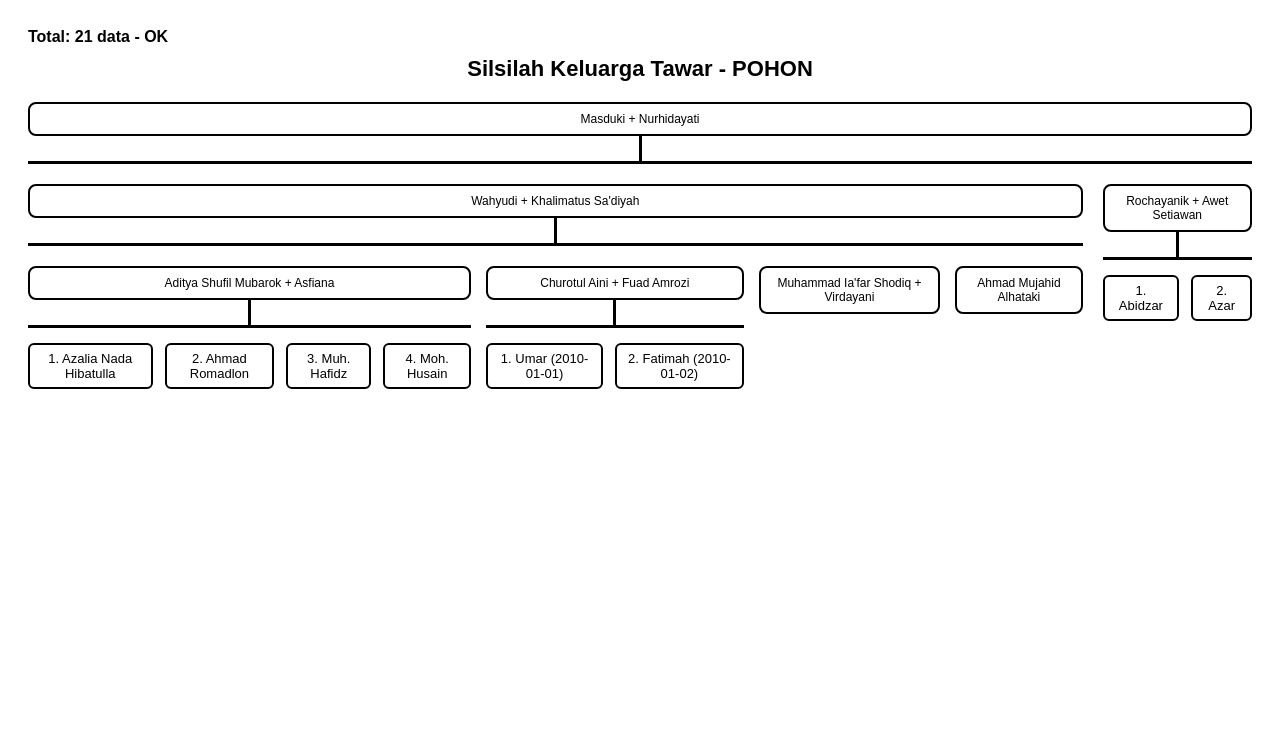
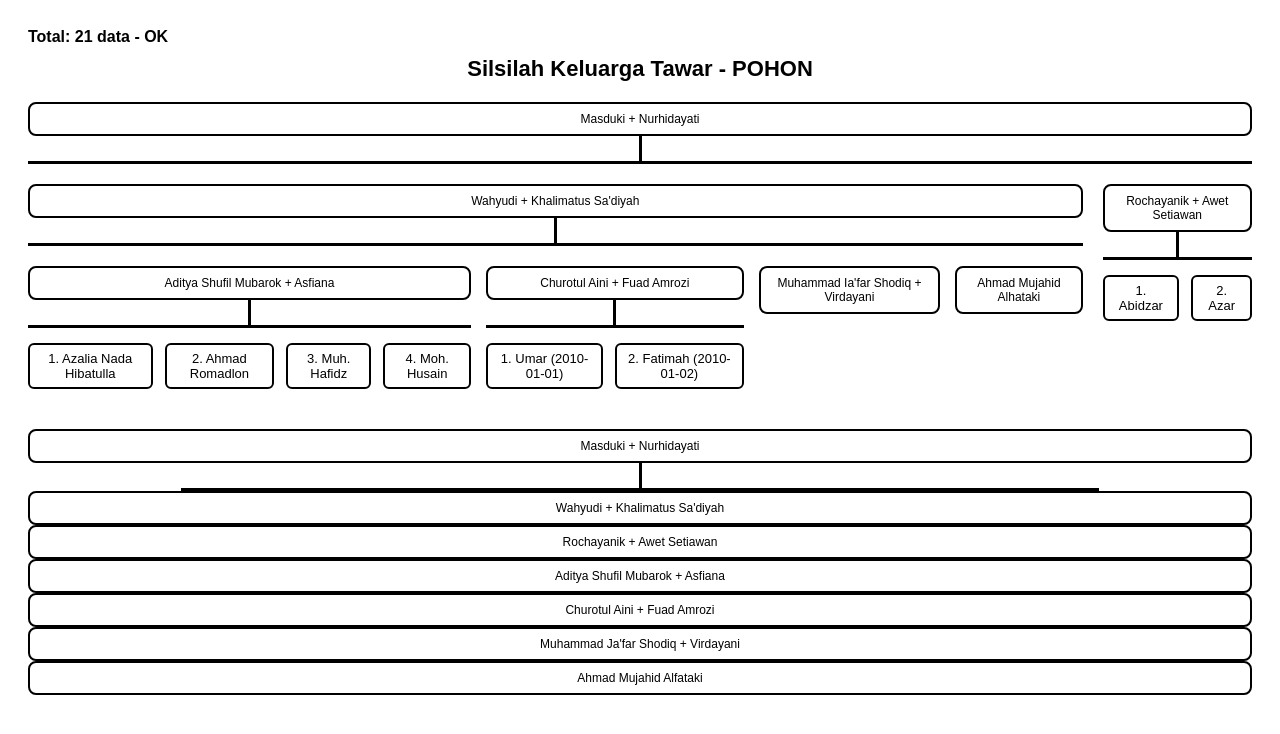
Before and after one commit to Amanah2000/Silsilah-Keluarga, a plain HTML site: page index.html in a window 1280 px wide. Drawn offline with Linux system fonts and the light colour scheme.

Commit message:
Refactor index.html structure and styles

```diff
--- a/index.html
+++ b/index.html
@@ -107,6 +107,23 @@ function load(){
     </div>
 </div>
   </div>
+  <div class="level-1">
+  <div class="kotak">Masduki + Nurhidayati</div>
+</div>
+<div class="garis-v"></div>
+<div class="garis-h" style="width:75%"></div>
+
+<div class="level-2">
+  <div><div class="kotak">Wahyudi + Khalimatus Sa'diyah</div></div>
+  <div><div class="kotak kecil">Rochayanik + Awet Setiawan</div></div>
+</div>
+
+<div class="level-3">
+  <div class="kotak">Aditya Shufil Mubarok + Asfiana</div>
+  <div class="kotak">Churotul Aini + Fuad Amrozi</div>
+  <div class="kotak">Muhammad Ja'far Shodiq + Virdayani</div>
+  <div class="kotak">Ahmad Mujahid Alfataki</div>
+</div>
   `;
   elPohon.innerHTML = html;
 }
```
